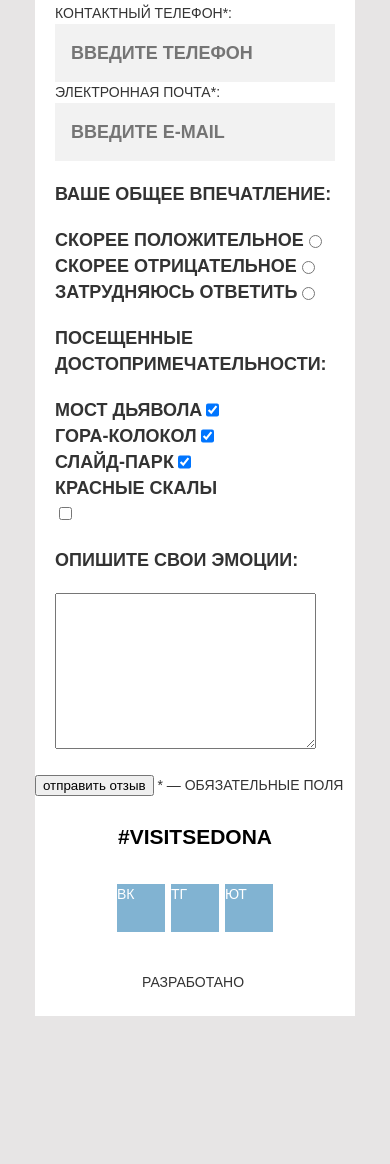
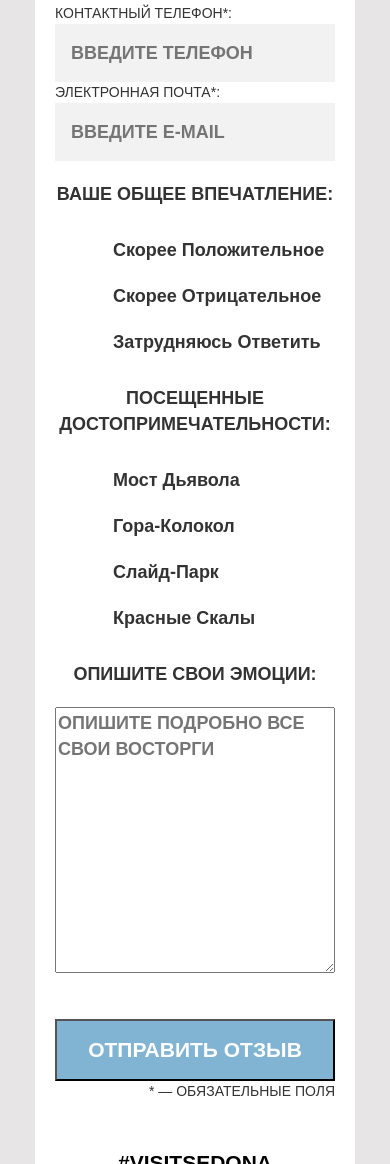
Before and after one commit to RunakK/sed-adapt, a website: page source/form.html in a window 390 px wide. Shown: the part 836-2000 px from the top of the page. Before the commit the page ends 1852 px from the top, so only its background shows below. Drawn offline with nearby package versions, Linux system fonts and the light colour scheme; files that its build step writes are made by us from their sources.

Commit message:
стилизация и адаптив формы

```diff
--- a/source/form.html
+++ b/source/form.html
@@ -76,17 +76,17 @@
             <ul class="feedback-form__list feedback-form__list--check">
               <li class="feedback-form__item">
                 <label class="feedback-form__label feedback-form__input--check" for="impression-positive">Скорее положительное
-                  <input type="radio" class="feedback-form__input" name="feedback-form__opinion" id="impression-positive">
+                  <input type="radio" class="feedback-form__input visually-hidden" name="feedback-form__opinion" id="impression-positive">
                 </label>
               </li>
               <li class="feedback-form__item">
                 <label for="impression-negative" class="feedback-form__label feedback-form__input--check">Скорее отрицательное
-                  <input type="radio" class="feedback-form__input" name="feedback-form__opinion" id="impression-negative">
+                  <input type="radio" class="feedback-form__input visually-hidden" name="feedback-form__opinion" id="impression-negative">
                 </label>
               </li>
               <li class="feedback-form__item">
                 <label for="no-opinion" class="feedback-form__label feedback-form__input--check">Затрудняюсь ответить
-                  <input type="radio" class="feedback-form__input" name="feedback-form__opinion" id="no-opinion">
+                  <input type="radio" class="feedback-form__input visually-hidden" name="feedback-form__opinion" id="no-opinion">
                 </label>
               </li>
             </ul>
@@ -97,35 +97,34 @@
               <li class="feedback-form__item">
                 <label for="" class="feedback-form__label feedback-form__input--check">
                   Мост Дьявола
-                  <input type="checkbox" class="feedback-form__input" checked>
+                  <input type="checkbox" class="feedback-form__input visually-hidden" checked>
                 </label>
               </li>
               <li class="feedback-form__item">
                 <label for="" class="feedback-form__label feedback-form__input--check">
                   Гора-Колокол
-                  <input type="checkbox" class="feedback-form__input" checked>
+                  <input type="checkbox" class="feedback-form__input visually-hidden" checked>
                 </label>
               </li>
               <li class="feedback-form__item">
                 <label for="" class="feedback-form__label feedback-form__input--check">
                   Слайд-парк
-                  <input type="checkbox" class="feedback-form__input" checked>
+                  <input type="checkbox" class="feedback-form__input visually-hidden" checked>
                 </label>
               </li>
               <li class="feedback-form__item">
-                <label for="" class="feedback-form__label feedback-form__list--check">
+                <label for="" class="feedback-form__label feedback-form__input--check">
                   Красные скалы
                 </label>
-                <input type="checkbox" class="feedback-form__input">
+                <input type="checkbox" class="feedback-form__input visually-hidden">
               </li>
             </ul>
           </fieldset>
-          <fieldset class="feedback-form__fieldset feedback-form__message">
+          <fieldset class="feedback-form__fieldset feedback-form__wide">
             <legend class="feedback-form__legend">Опишите свои эмоции:</legend>
-            <textarea class="feedback-form__textarea" name="feddback-message" id="feddback-message" cols="30" rows="10" placeholder="Опишите подробно все свои восторги ">
-          </textarea>
+            <textarea class="feedback-form__textarea" name="feddback-message" id="feddback-message" cols="30" rows="10" placeholder="Опишите подробно все свои восторги"></textarea>
           </fieldset>
-          <div class="feedback-form__button-wrapper">
+          <div class="feedback-form__button-wrapper feedback-form__wide">
             <button class="feedback-form__button" type="submit" value="отправить отзыв">отправить отзыв</button>
             <span class="feedback-form__footnote">* — обязательные поля</span>
           </div>
--- a/source/less/blocks/feedback-form.less
+++ b/source/less/blocks/feedback-form.less
@@ -8,6 +8,10 @@
     width: 648px;
     margin: 0 auto;
     grid-template-columns: 1fr 1fr;
+  }
+
+  @media (min-width: @desktop-width) {
+    width: 960px;
   }
 }
 
@@ -23,6 +27,7 @@
   display: flex;
   flex-direction: column;
   .fontDescriptionSmall;
+  flex-grow: 1;
 }
 
 .feedback-form__item {
@@ -43,6 +48,7 @@
 .feedback-form__legend {
   .fontInput;
   padding: 0;
+  text-align: center;
 }
 
 .feedback-form__list {
@@ -58,6 +64,12 @@
     display: grid;
     grid-template-columns: 1fr 1fr;
   }
+
+  @media (min-width: @desktop-width) {
+    display: flex;
+    flex-wrap: wrap;
+    justify-content: center;
+  }
 }
 
 .feedback-form__wide {
@@ -69,6 +81,53 @@
 
 .feedback-form__input--check {
   display: flex;
+  position: relative;
   flex-direction: row;
   .fontInput;
+  padding: 10px 10px 10px 58px;
+  box-sizing: border-box;
+  text-transform: capitalize;
 }
+
+.feedback-form__textarea {
+  .fontInput;
+  width: 100%;
+  max-width: 768px;
+  box-sizing: border-box;
+
+  @media (min-width: @desktop-width) {
+    display: block;
+    margin: 0 auto;
+  }
+}
+
+.feedback-form__button-wrapper {
+  padding: 20px;
+  display: grid;
+
+  @media (min-width: @tablet-width) {
+    grid-template-columns: 1fr 1fr;
+  }
+
+  @media (min-width: @desktop-width) {
+    width: 768px;
+    margin: 0 auto;
+  }
+}
+
+.feedback-form__button {
+  display: flex;
+  padding: 16px;
+  background-color: @backgroundSecond;
+  color: @secondColor;
+  .fontTitleMedium;
+  justify-content: center;
+}
+
+.feedback-form__footnote {
+  text-align: right;
+
+  @media (min-width: @tablet-width) {
+    text-align: right;
+  }
+}
```
